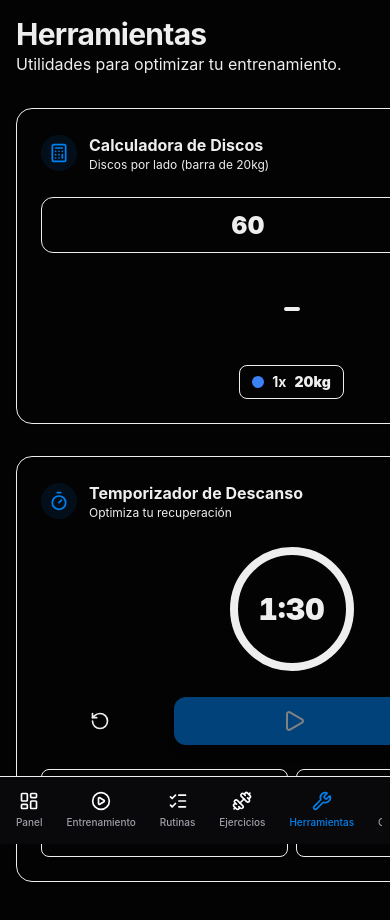
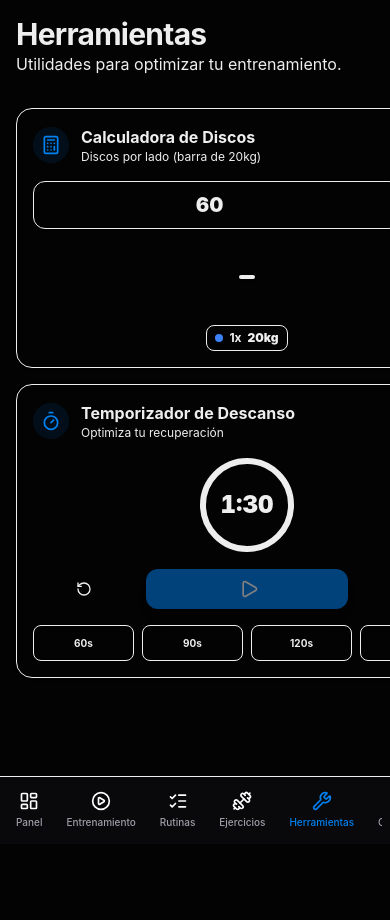
Before and after one commit to srbitgithub/datagymroutines, a Next.js app: page /dashboard/tools in a window 390 px wide. Shown: the top 920 px of the page. After the commit the page ends 844 px from the top, so only its background shows below. Built offline with nearby package versions, Linux system fonts and the light colour scheme.

Commit message:
The view of tools has been refined again

```diff
--- a/src/app/dashboard/tools/page.tsx
+++ b/src/app/dashboard/tools/page.tsx
@@ -10,7 +10,7 @@ export default function ToolsPage() {
                 <p className="text-muted-foreground">Utilidades para optimizar tu entrenamiento.</p>
             </header>
 
-            <div className="grid gap-8 md:grid-cols-2">
+            <div className="grid gap-4 md:gap-8 md:grid-cols-2">
                 <DiskCalculator />
                 <RestTimer />
             </div>
--- a/src/modules/tools/infrastructure/components/DiskCalculator.tsx
+++ b/src/modules/tools/infrastructure/components/DiskCalculator.tsx
@@ -25,7 +25,7 @@ export function DiskCalculator() {
     }, [targetWeight]);
 
     return (
-        <div className="rounded-2xl border bg-card p-6 shadow-sm space-y-6">
+        <div className="rounded-2xl border bg-card p-4 sm:p-6 shadow-sm space-y-4 sm:space-y-6">
             <header className="flex items-center gap-3">
                 <div className="rounded-full bg-brand-primary/10 p-2 text-brand-primary">
                     <Calculator className="h-5 w-5" />
@@ -37,17 +37,17 @@ export function DiskCalculator() {
             </header>
 
             <div className="space-y-4">
-                <div className="flex items-center gap-4">
+                <div className="flex items-center gap-3 sm:gap-4">
                     <input
                         type="number"
                         value={targetWeight}
                         onChange={(e) => setTargetWeight(Number(e.target.value))}
-                        className="flex-1 h-14 rounded-xl border bg-accent/5 px-4 text-2xl font-black text-center focus:ring-2 focus:ring-brand-primary outline-none transition-all"
+                        className="flex-1 h-12 sm:h-14 rounded-xl border bg-accent/5 px-4 text-xl sm:text-2xl font-black text-center focus:ring-2 focus:ring-brand-primary outline-none transition-all"
                         placeholder="Peso total (kg)"
                     />
                     <button
                         onClick={() => setTargetWeight(20)}
-                        className="h-14 w-14 flex items-center justify-center rounded-xl bg-accent/20 text-muted-foreground hover:text-foreground transition-colors"
+                        className="h-12 w-12 sm:h-14 sm:w-14 flex items-center justify-center rounded-xl bg-accent/20 text-muted-foreground hover:text-foreground transition-colors"
                         title="Reset"
                     >
                         <RotateCcw className="h-5 w-5" />
@@ -55,9 +55,9 @@ export function DiskCalculator() {
                 </div>
 
                 {/* Bar Visualizer */}
-                <div className="relative h-20 bg-accent/5 rounded-xl flex items-center justify-center px-10 overflow-hidden">
+                <div className="relative h-16 sm:h-20 bg-accent/5 rounded-xl flex items-center justify-center px-6 sm:px-10 overflow-hidden">
                     {/* Barbell sleeve */}
-                    <div className="absolute left-0 w-full h-2 bg-muted-foreground/20 z-0"></div>
+                    <div className="absolute left-0 w-full h-1.5 sm:h-2 bg-muted-foreground/20 z-0"></div>
 
                     <div className="relative z-10 flex flex-row-reverse items-center gap-1">
                         {platesPerSide.length > 0 ? (
@@ -80,7 +80,7 @@ export function DiskCalculator() {
                 </div>
 
                 {/* List of plates */}
-                <div className="flex flex-wrap gap-2 justify-center">
+                <div className="flex flex-wrap gap-1.5 sm:gap-2 justify-center">
                     {Object.entries(
                         platesPerSide.reduce((acc, w) => {
                             acc[w] = (acc[w] || 0) + 1;
@@ -91,14 +91,14 @@ export function DiskCalculator() {
                         .map(([weight, count]) => (
                             <div
                                 key={weight}
-                                className="flex items-center gap-2 rounded-lg border bg-accent/5 px-3 py-1.5 animate-in zoom-in-95 duration-200"
+                                className="flex items-center gap-1.5 sm:gap-2 rounded-lg border bg-accent/5 px-2 py-1 sm:px-3 sm:py-1.5 animate-in zoom-in-95 duration-200"
                             >
                                 <div
-                                    className="h-3 w-3 rounded-full"
+                                    className="h-2 w-2 sm:h-3 sm:w-3 rounded-full"
                                     style={{ backgroundColor: getPlateColor(Number(weight)) }}
                                 ></div>
-                                <span className="text-sm font-bold">{count}x</span>
-                                <span className="text-sm font-black">{weight}kg</span>
+                                <span className="text-xs sm:text-sm font-bold">{count}x</span>
+                                <span className="text-xs sm:text-sm font-black">{weight}kg</span>
                             </div>
                         ))}
                 </div>
--- a/src/modules/tools/infrastructure/components/RestTimer.tsx
+++ b/src/modules/tools/infrastructure/components/RestTimer.tsx
@@ -50,7 +50,7 @@ export function RestTimer() {
     const percentage = timeLeft > 0 ? (timeLeft / duration) * 100 : 0;
 
     return (
-        <div className="rounded-2xl border bg-card p-6 shadow-sm space-y-6">
+        <div className="rounded-2xl border bg-card p-4 sm:p-6 shadow-sm space-y-4 sm:space-y-6">
             <header className="flex items-center gap-3">
                 <div className="rounded-full bg-brand-primary/10 p-2 text-brand-primary">
                     <Timer className="h-5 w-5" />
@@ -61,18 +61,39 @@ export function RestTimer() {
                 </div>
             </header>
 
-            <div className="flex flex-col items-center justify-center space-y-6">
-                {/* Circular Visualizer (simplified with progress bar for now) */}
-                <div className="relative h-32 w-32 flex items-center justify-center">
+            <div className="flex flex-col items-center justify-center space-y-4 sm:space-y-6">
+                {/* Circular Visualizer */}
+                <div className="relative h-24 w-24 sm:h-32 sm:w-32 flex items-center justify-center">
                     <svg className="h-full w-full -rotate-90">
+                        <circle
+                            cx="48"
+                            cy="48"
+                            r="44"
+                            className="sm:hidden text-accent/10"
+                            stroke="currentColor"
+                            strokeWidth="6"
+                            fill="transparent"
+                        />
                         <circle
                             cx="64"
                             cy="64"
                             r="58"
+                            className="hidden sm:block text-accent/10"
                             stroke="currentColor"
                             strokeWidth="8"
                             fill="transparent"
-                            className="text-accent/10"
+                        />
+                        <circle
+                            cx="48"
+                            cy="48"
+                            r="44"
+                            stroke="currentColor"
+                            strokeWidth="6"
+                            fill="transparent"
+                            strokeDasharray={276.4}
+                            strokeDashoffset={276.4 - (276.4 * percentage) / 100}
+                            className="sm:hidden text-brand-primary transition-all duration-1000 ease-linear"
+                            strokeLinecap="round"
                         />
                         <circle
                             cx="64"
@@ -83,38 +104,38 @@ export function RestTimer() {
                             fill="transparent"
                             strokeDasharray={364.4}
                             strokeDashoffset={364.4 - (364.4 * percentage) / 100}
-                            className="text-brand-primary transition-all duration-1000 ease-linear"
+                            className="hidden sm:block text-brand-primary transition-all duration-1000 ease-linear"
                             strokeLinecap="round"
                         />
                     </svg>
-                    <span className="absolute text-3xl font-black tabular-nums">
+                    <span className="absolute text-2xl sm:text-3xl font-black tabular-nums">
                         {formatTime(timeLeft || duration)}
                     </span>
                 </div>
 
-                <div className="flex items-center gap-4 w-full">
+                <div className="flex items-center gap-3 sm:gap-4 w-full">
                     <button
                         onClick={resetTimer}
-                        className="flex-1 h-12 flex items-center justify-center rounded-xl bg-accent/20 text-muted-foreground hover:text-foreground transition-colors"
+                        className="flex-1 h-10 sm:h-12 flex items-center justify-center rounded-xl bg-accent/20 text-muted-foreground hover:text-foreground transition-colors"
                     >
-                        <RotateCcw className="h-5 w-5" />
+                        <RotateCcw className="h-4 w-4 sm:h-5 sm:w-5" />
                     </button>
                     <button
                         onClick={toggleTimer}
                         disabled={timeLeft === 0}
-                        className={`flex-[2] h-12 flex items-center justify-center rounded-xl font-bold transition-all active:scale-95 ${isActive
+                        className={`flex-[2] h-10 sm:h-12 flex items-center justify-center rounded-xl font-bold transition-all active:scale-95 ${isActive
                             ? 'bg-amber-500 text-white shadow-lg'
                             : 'bg-brand-primary text-white shadow-lg disabled:opacity-50'
                             }`}
                     >
-                        {isActive ? <Pause className="h-6 w-6" /> : <Play className="h-6 w-6 ml-1" />}
+                        {isActive ? <Pause className="h-5 w-5 sm:h-6 sm:w-6" /> : <Play className="h-5 w-5 sm:h-6 sm:w-6 ml-1" />}
                     </button>
-                    <div className="flex-1 h-12 flex items-center justify-center rounded-xl bg-accent/20 text-muted-foreground">
-                        <Bell className={`h-5 w-5 ${percentage === 0 && duration > 0 ? 'animate-bounce' : ''}`} />
+                    <div className="flex-1 h-10 sm:h-12 flex items-center justify-center rounded-xl bg-accent/20 text-muted-foreground">
+                        <Bell className={`h-4 w-4 sm:h-5 sm:w-5 ${percentage === 0 && duration > 0 ? 'animate-bounce' : ''}`} />
                     </div>
                 </div>
 
-                <div className="grid grid-cols-2 sm:grid-cols-4 gap-2 w-full">
+                <div className="grid grid-cols-4 gap-2 w-full">
                     {PRESETS.map((p) => (
                         <button
                             key={p}
@@ -122,7 +143,7 @@ export function RestTimer() {
                                 setDuration(p);
                                 startTimer(p);
                             }}
-                            className={`h-10 rounded-lg text-xs font-bold border transition-all ${duration === p && timeLeft > 0
+                            className={`h-9 sm:h-10 rounded-lg text-[10px] sm:text-xs font-bold border transition-all ${duration === p && timeLeft > 0
                                 ? 'bg-brand-primary border-brand-primary text-white'
                                 : 'bg-background hover:bg-accent'
                                 }`}
```
